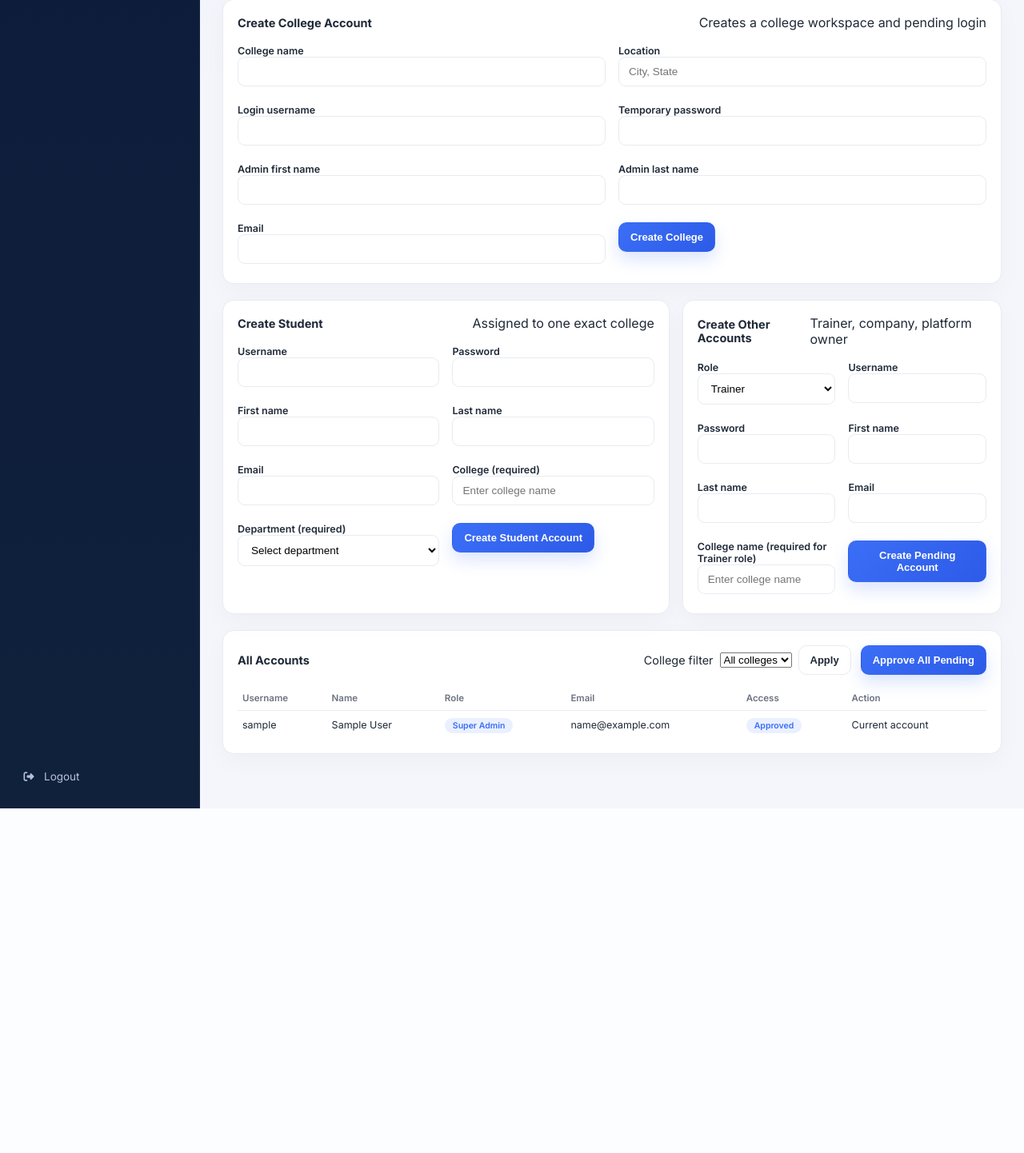
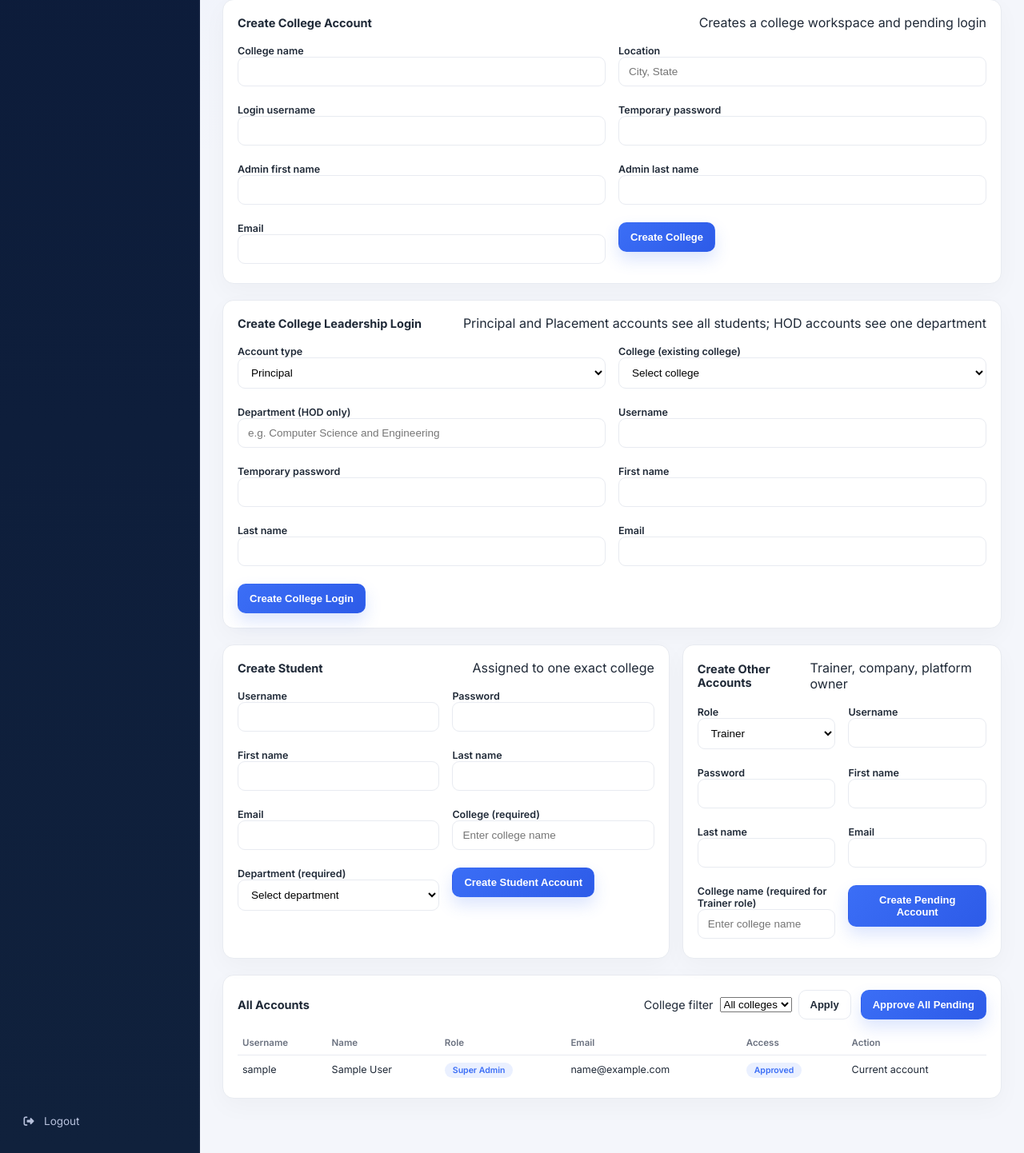
Before and after one commit to Nikhil3537/transit-nexus, a Django app: page /admin-users/ in a window 1280 px wide. Shown: the part 366-1808 px from the top of the page at 80% size. Before the commit the page ends 1377 px from the top, so only its background shows below. Run offline with Django 5.2, Linux system fonts and the light colour scheme; the visitor is signed in with stand-in values (Sample User, id 1); data comes from the database, SQL or seed files in the repository.

Commit message:
Add scoped college account roles and fix college flows

```diff
--- a/portal/forms.py
+++ b/portal/forms.py
@@ -198,7 +198,7 @@ class CollegeProgramForm(forms.ModelForm):
 
 
 class DepartmentAttendanceForm(forms.ModelForm):
-    name = forms.ChoiceField(choices=ACADEMIC_PROGRAMME_CHOICES, label="Academic programme or department")
+    name = forms.CharField(max_length=150, label="Academic programme or department")
     custom_department = forms.CharField(
         max_length=150,
         required=False,
--- a/portal/templates/portal/admin_users.html
+++ b/portal/templates/portal/admin_users.html
@@ -44,6 +44,19 @@
     <label>Admin last name<input name="last_name"></label>
     <label>Email<input name="email" type="email"></label>
     <div><button class="btn btn-primary" type="submit">Create College</button></div>
+  </form>
+</section>
+
+<section class="panel" style="margin-top: 1rem;">
+  <div class="panel-head"><h3>Create College Leadership Login</h3><span class="muted">Principal and Placement accounts see all students; HOD accounts see one department</span></div>
+  <form method="post" class="form-grid">
+    {% csrf_token %}<input type="hidden" name="action" value="create">
+    <label>Account type<select name="role" required><option value="principal">Principal</option><option value="placement">Placement Department</option><option value="hod">Head of Department (HOD)</option></select></label>
+    <label>College <span class="muted">(existing college)</span><select name="college_name" required><option value="">Select college</option>{% for college in college_options %}<option value="{{ college }}">{{ college }}</option>{% endfor %}</select></label>
+    <label>Department <span class="muted">(HOD only)</span><input name="department" placeholder="e.g. Computer Science and Engineering"></label>
+    <label>Username<input name="username" required></label><label>Temporary password<input name="password" type="password" required></label>
+    <label>First name<input name="first_name"></label><label>Last name<input name="last_name"></label><label>Email<input name="email" type="email"></label>
+    <div><button class="btn btn-primary" type="submit">Create College Login</button></div>
   </form>
 </section>
 
--- a/portal/views.py
+++ b/portal/views.py
@@ -55,7 +55,7 @@ COLLEGE_NAV = [
     ("fa-solid fa-file-invoice-dollar", "Payments", "college_payments"),
     ("fa-solid fa-briefcase", "Placements", "college_placements"),
     ("fa-solid fa-chart-line", "Reports & Analytics", "college_reports"),
-    ("fa-solid fa-chalkboard-teacher", "Faculty Performance", "college_faculty"),
+    ("fa-solid fa-chalkboard-teacher", "Trainer Performance", "college_faculty"),
     ("fa-solid fa-book-open", "Syllabus Coverage", "college_syllabus"),
     ("fa-regular fa-bell", "Notifications", "college_notifications"),
     ("fa-solid fa-gear", "Settings", "college_settings"),
@@ -128,6 +128,26 @@ def college_account_required(view_func):
             return HttpResponseForbidden("College account access is required.")
         return view_func(request, *args, **kwargs)
     return wrapped
+
+
+def _college_workspace(request):
+    account = request.user.college_profile
+    return account.workspace or account
+
+
+def _college_account(request):
+    return request.user.college_profile
+
+
+def _college_department_scope(request):
+    account = _college_account(request)
+    if account.account_role != "hod":
+        return ""
+    return _canonical_department_name(account.department_scope)
+
+
+def _college_role_label(request):
+    return dict(CollegeProfile.ACCOUNT_ROLE_CHOICES).get(_college_account(request).account_role, "College Admin")
 
 
 def trainer_account_required(view_func):
@@ -174,6 +194,7 @@ def admin_dashboard(request):
     colleges = []
     for college in CollegeProfile.objects.select_related("user").filter(
         user__admin_profile__isnull=True, user__is_staff=False,
+        workspace__isnull=True,
     ):
         partner = partner_by_name.get(college.college_name.casefold())
         colleges.append({
@@ -263,6 +284,8 @@ PREFERRED_DEPARTMENT_ORDER = [
 
 DEPARTMENT_ALIASES = {
     "Engineering": {"Engineering", "ENG"},
+    "Computer Science and Engineering": {"Computer Science and Engineering", "CSE", "Computer Science"},
+    "Electronics and Communication Engineering": {"Electronics and Communication Engineering", "ECE", "Electronics and Communication"},
     "Arts & Commerce": {"Arts & Commerce", "Arts and Commerce", "Commerce"},
     "Pharmacy": {"Pharmacy", "Pharmcy", "B.Pharm"},
     "Allied Health Science": {"Allied Health Science", "Allied Health Sciences"},
@@ -332,6 +355,23 @@ def _unmatched_admin_student_records(profile):
         if matching_records:
             matching_records.pop(0)
     return [record for records in records_by_name.values() for record in records]
+
+
+def _dedupe_student_rows(rows):
+    """Keep one display row when the same student exists in multiple sources."""
+    unique_rows = []
+    seen = set()
+    for row in rows:
+        key = (
+            row["college_name"].strip().casefold(),
+            row["name"].strip().casefold(),
+            row["department"].strip().casefold(),
+        )
+        if key in seen:
+            continue
+        seen.add(key)
+        unique_rows.append(row)
+    return unique_rows
 
 
 def _department_summary_rows(profile):
@@ -398,12 +438,15 @@ def _department_summary_rows(profile):
             entry["attendance_classes"] += attendance.total_classes
         entry["live_assessments"] += student.assessments.count()
 
-    for records in admin_records_by_name.values():
-        for record in records:
-            department_name = _canonical_department_name(record.department) or "Unassigned"
-            entry = get_entry(department_name)
-            entry["live_students"] += 1
-            entry["performance_values"].append(float(record.performance_pct or 0))
+    # Admin records are a fallback for imported students. Once a live student
+    # account exists, unmatched records must not create phantom departments.
+    if not profile.student_accounts.exists():
+        for records in admin_records_by_name.values():
+            for record in records:
+                department_name = _canonical_department_name(record.department) or "Unassigned"
+                entry = get_entry(department_name)
+                entry["live_students"] += 1
+                entry["performance_values"].append(float(record.performance_pct or 0))
 
     for student in profile.students.all():
         department_name = _canonical_department_name(student.department)
@@ -449,14 +492,18 @@ def _department_summary_rows(profile):
 
 @college_account_required
 def college_dashboard(request):
-    profile = request.user.college_profile
+    profile = _college_workspace(request)
     departments = _department_summary_rows(profile)
-
-    tracked_students = (
-        profile.student_accounts.count()
-        + profile.students.count()
-        + len(_unmatched_admin_student_records(profile))
-    )
+    department_scope = _college_department_scope(request)
+    if department_scope:
+        departments = [d for d in departments if _canonical_department_name(d.name) == department_scope]
+
+    scoped_accounts = profile.student_accounts.filter(department__iexact=department_scope) if department_scope else profile.student_accounts
+    scoped_students = profile.students.filter(department__iexact=department_scope) if department_scope else profile.students
+    scoped_records = _unmatched_admin_student_records(profile)
+    if department_scope:
+        scoped_records = [record for record in scoped_records if _canonical_department_name(record.department) == department_scope]
+    tracked_students = scoped_accounts.count() + scoped_students.count() + len(scoped_records)
     total_students = tracked_students or sum(d.total_students for d in departments)
     if departments:
         avg_performance = round(sum(float(d.avg_performance) * d.total_students for d in departments) / total_students, 1) if total_students else 0
@@ -497,7 +544,7 @@ def college_dashboard(request):
         "profile": profile,
         "page_title": f"{profile.college_name} — Dashboard",
         "page_subtitle": f"Academic Year: {profile.academic_year}",
-        "user_role_label": "College Admin",
+        "user_role_label": _college_role_label(request),
         **_nav_context(COLLEGE_NAV, "Dashboard", "TRANSIT NEXUS", "LEARN · ASSESS · GROW"),
         "departments": departments,
         "total_students": total_students,
@@ -595,6 +642,7 @@ def admin_colleges(request):
     colleges = []
     profiles = CollegeProfile.objects.select_related("user").filter(
         user__admin_profile__isnull=True, user__is_staff=False,
+        workspace__isnull=True,
     )
     for college in profiles:
         partner = partner_by_name.get(college.college_name.casefold())
@@ -622,6 +670,7 @@ def admin_college_detail(request, college_id):
     college = get_object_or_404(
         CollegeProfile.objects.select_related("user").filter(
             user__admin_profile__isnull=True, user__is_staff=False,
+            workspace__isnull=True,
         ),
         pk=college_id,
     )
@@ -714,6 +763,15 @@ def admin_college_detail(request, college_id):
                 "attendance_pct": None,
                 "is_account": False,
             })
+    students = _dedupe_student_rows([
+        {
+            "name": student["name"],
+            "college_name": college.college_name,
+            "department": student["department"],
+            **student,
+        }
+        for student in students
+    ])
     students.sort(key=lambda row: (
         _department_sort_key(row["department"]),
         _semester_sort_key(row["semester"]),
@@ -862,6 +920,7 @@ def admin_students(request):
                 "status": "Active",
                 "has_account": False,
             })
+    student_rows = _dedupe_student_rows(student_rows)
     student_rows.sort(key=lambda row: (
         row["college_name"].casefold(), _department_sort_key(row["department"]),
         _semester_sort_key(row["semester"]), row["name"].casefold(),
@@ -995,33 +1054,35 @@ def admin_users(request):
             password = request.POST.get("password", "")
             role = request.POST.get("role", "student")
             college_name = request.POST.get("college_name", "").strip()
+            department = request.POST.get("department", "").strip()
+            canonical_department = _canonical_department_name(department)
+            allowed_departments = set(PREFERRED_DEPARTMENT_ORDER) | set(DEPARTMENT_ALIASES)
             if not username or not password:
                 messages.error(request, "Username and password are required.")
             elif role == "college" and not college_name:
                 messages.error(request, "College name is required for a College account.")
-            elif role == "college" and CollegeProfile.objects.filter(college_name__iexact=college_name).exists():
+            elif role == "college" and CollegeProfile.objects.filter(college_name__iexact=college_name, workspace__isnull=True).exists():
                 messages.error(request, "A college account with that college name already exists.")
-            elif role in {"student", "trainer"} and not college_name:
+            elif role in {"student", "trainer", "principal", "placement", "hod"} and not college_name:
                 messages.error(request, "College name is required for a Student or Trainer account.")
             elif role == "student" and not request.POST.get("department", "").strip():
                 messages.error(request, "Department is required for a Student account.")
-            elif role == "student" and not CollegeProfile.objects.filter(college_name__iexact=college_name).exists():
+            elif role == "student" and not CollegeProfile.objects.filter(college_name__iexact=college_name, workspace__isnull=True).exists():
                 messages.error(request, "Create the college account before creating its student accounts.")
-            elif role == "student":
-                department = request.POST.get("department", "").strip()
-                canonical_department = _canonical_department_name(department)
-                allowed_departments = set(PREFERRED_DEPARTMENT_ORDER)
-                if canonical_department not in allowed_departments:
-                    messages.error(request, "Choose a valid department for the student account.")
-                    return redirect("admin_users")
-            elif role == "trainer" and not CollegeProfile.objects.filter(college_name__iexact=college_name).exists():
+            elif role == "student" and canonical_department not in allowed_departments:
+                messages.error(request, "Choose a valid department for the student account.")
+            elif role in {"trainer", "principal", "placement", "hod"} and not CollegeProfile.objects.filter(college_name__iexact=college_name, workspace__isnull=True).exists():
                 messages.error(request, "Create the college account before creating its trainer accounts.")
+            elif role == "hod" and not request.POST.get("department", "").strip():
+                messages.error(request, "Department is required for an HOD account.")
             elif User.objects.filter(username=username).exists():
                 messages.error(request, f"Username '{username}' already exists.")
             else:
-                student_college = CollegeProfile.objects.filter(college_name__iexact=college_name).first() if role == "student" else None
-                trainer_college = CollegeProfile.objects.filter(college_name__iexact=college_name).first() if role == "trainer" else None
-                student_department = canonical_department if role == "student" else ""
+                student_college = CollegeProfile.objects.filter(college_name__iexact=college_name, workspace__isnull=True).first() if role == "student" else None
+                trainer_college = CollegeProfile.objects.filter(college_name__iexact=college_name, workspace__isnull=True).first() if role == "trainer" else None
+                # Preserve the department entered by an administrator while
+                # using the canonical value only for validation and grouping.
+                student_department = department if role == "student" else ""
                 user = User.objects.create_user(
                     username=username,
                     password=password,
@@ -1045,6 +1106,14 @@ def admin_users(request):
                     PartnerCollege.objects.get_or_create(name=college_name)
                 elif role == "trainer":
                     TrainerProfile.objects.create(user=user, college=trainer_college)
+                elif role in {"principal", "placement", "hod"}:
+                    college = CollegeProfile.objects.filter(college_name__iexact=college_name, workspace__isnull=True).first()
+                    CollegeProfile.objects.create(
+                        user=user, workspace=college, account_role=role,
+                        department_scope=request.POST.get("department", "").strip() if role == "hod" else "",
+                        college_name=college.college_name, location=college.location,
+                        academic_year=college.academic_year, semester_label=college.semester_label,
+                    )
                 elif role == "company":
                     CompanyProfile.objects.create(user=user, company_name=user.get_full_name() or username)
                 elif role == "student":
@@ -1086,7 +1155,7 @@ def admin_users(request):
             role = "Super Admin"
             normalized_role = "admin"
         elif hasattr(u, "college_profile"):
-            role = "College Admin"
+            role = dict(CollegeProfile.ACCOUNT_ROLE_CHOICES).get(u.college_profile.account_role, "College Admin")
             normalized_role = "college"
         elif hasattr(u, "trainer_profile"):
             role = "Trainer"
@@ -1492,7 +1561,7 @@ def college_csv_upload(request, dataset):
                 messages.error(request, error)
             return redirect(COLLEGE_UPLOAD_PAGE[dataset])
 
-        profile = request.user.college_profile
+        profile = _college_workspace(request)
         with transaction.atomic():
             for form, _ in prepared:
                 record = form.save(commit=False)
@@ -1509,17 +1578,20 @@ def college_csv_upload(request, dataset):
 
 @college_account_required
 def college_departments(request):
-    profile = request.user.college_profile
+    profile = _college_workspace(request)
     departments = _department_summary_rows(profile)
     ctx = _page_ctx(profile, COLLEGE_NAV, "Department Overview", "Department Overview",
                     f"{len(departments)} departments", "College Admin", departments=departments)
     return render(request, "portal/college_departments.html", ctx)
 
 
-def _college_student_rows(profile):
+def _college_student_rows(profile, department_scope=""):
     rows = []
     admin_records_by_name = _admin_student_records_by_name(profile)
-    for student in StudentProfile.objects.select_related("user").filter(college=profile).order_by("user__first_name", "user__last_name", "user__username"):
+    student_accounts = StudentProfile.objects.select_related("user").filter(college=profile)
+    if department_scope:
+        student_accounts = student_accounts.filter(department__iexact=department_scope)
+    for student in student_accounts.order_by("user__first_name", "user__last_name", "user__username"):
         student_name = (student.user.get_full_name() or student.user.username).strip().casefold()
         matching_records = admin_records_by_name.get(student_name, [])
         matching_record = matching_records.pop(0) if matching_records else None
@@ -1536,7 +1608,10 @@ def _college_student_rows(profile):
             "username": student.user.username,
             "email": student.user.email or "—",
         })
-    for record in profile.students.all():
+    manual_students = profile.students.all()
+    if department_scope:
+        manual_students = manual_students.filter(department__iexact=department_scope)
+    for record in manual_students:
         rows.append({
             "pk": record.pk,
             "name": record.name,
@@ -1552,7 +1627,7 @@ def _college_student_rows(profile):
 
 @college_account_required
 def college_students(request):
-    profile = request.user.college_profile
+    profile = _college_workspace(request)
     account_form = CollegeStudentAccountForm()
     if request.method == "POST" and request.POST.get("action") == "create_account":
         account_form = CollegeStudentAccountForm(request.POST)
@@ -1576,7 +1651,7 @@ def college_students(request):
                 )
             messages.success(request, f"Student account '{user.username}' was created for {profile.college_name}.")
             return redirect("college_students")
-    students = _college_student_rows(profile)
+    students = _college_student_rows(profile, _college_department_scope(request))
     raw_department_options = {_canonical_department_name(student["department"]) for student in students if student["department"] != "—" and student["department"]}
     department_options = sorted(raw_department_options, key=_department_sort_key)
     selected_department = _canonical_department_name(request.GET.get("department", "").strip())
@@ -1604,7 +1679,7 @@ def college_students(request):
 
 @college_account_required
 def college_assessments(request):
-    profile = request.user.college_profile
+    profile = _college_workspace(request)
     assessments = profile.assessments.all()
     linked_tests = profile.online_tests.filter(external_url__gt="", trainer__isnull=True).all()
     external_form = CollegeExternalTestForm()
@@ -1650,7 +1725,7 @@ def college_assessments(request):
 
 @college_account_required
 def college_attendance(request):
-    profile = request.user.college_profile
+    profile = _college_workspace(request)
     departments = _department_summary_rows(profile)
     management = _college_record_context(request, profile, Department, DepartmentAttendanceForm, "college_attendance")
     if not isinstance(management, dict):
@@ -1668,7 +1743,7 @@ def college_attendance(request):
 
 @college_account_required
 def college_programs(request):
-    profile = request.user.college_profile
+    profile = _college_workspace(request)
     programs = profile.programs.all()
     edit_program = programs.filter(pk=request.GET.get("edit")).first() if request.GET.get("edit") else None
     form_values = {
@@ -1723,7 +1798,7 @@ def college_programs(request):
 
 @college_account_required
 def college_payments(request):
-    profile = request.user.college_profile
+    profile = _college_workspace(request)
     invoices = AdminInvoice.objects.filter(college_name__iexact=profile.college_name).order_by("-issued_date")
     record_id = request.POST.get("record_id", "").strip() if request.method == "POST" else request.GET.get("edit", "")
     edit_invoice = invoices.filter(pk=record_id).first() if record_id else None
@@ -1753,7 +1828,7 @@ def college_payments(request):
 
 @college_account_required
 def college_placements(request):
-    profile = request.user.college_profile
+    profile = _college_workspace(request)
     placements = profile.placements.all()
     management = _college_record_context(request, profile, PlacementRecord, PlacementRecordForm, "college_placements")
     if not isinstance(management, dict):
@@ -1768,7 +1843,7 @@ def college_placements(request):
 
 @college_account_required
 def college_reports(request):
-    profile = request.user.college_profile
+    profile = _college_workspace(request)
     quick_reports = profile.quick_reports.all()
     management = _college_record_context(request, profile, CollegeQuickReport, CollegeQuickReportForm, "college_reports")
     if not isinstance(management, dict):
@@ -1781,21 +1856,21 @@ def college_reports(request):
 
 @college_account_required
 def college_faculty(request):
-    profile = request.user.college_profile
+    profile = _college_workspace(request)
     faculty = profile.faculty.all()
     syllabus_coverage = profile.syllabus_coverage.all()
     management = _college_record_context(request, profile, Faculty, FacultyForm, "college_faculty")
     if not isinstance(management, dict):
         return management
-    ctx = _page_ctx(profile, COLLEGE_NAV, "Faculty Performance", "Faculty Performance",
-                    f"{faculty.count()} faculty members", "College Admin", faculty=faculty,
+    ctx = _page_ctx(profile, COLLEGE_NAV, "Trainer Performance", "Trainer Performance",
+                    f"{faculty.count()} trainers", _college_role_label(request), faculty=faculty,
                     syllabus_coverage=syllabus_coverage, csv_dataset="faculty", **management)
     return render(request, "portal/college_faculty.html", ctx)
 
 
 @college_account_required
 def college_syllabus(request):
-    profile = request.user.college_profile
+    profile = _college_workspace(request)
     coverage = profile.syllabus_coverage.all()
     management = _college_record_context(request, profile, SyllabusCoverage, SyllabusCoverageForm, "college_syllabus")
     if not isinstance(management, dict):
@@ -1808,7 +1883,7 @@ def college_syllabus(request):
 
 @college_account_required
 def college_notifications(request):
-    profile = request.user.college_profile
+    profile = _college_workspace(request)
     notifications = profile.notifications.all()
     notifications.filter(is_read=False).update(is_read=True)
     ctx = _page_ctx(profile, COLLEGE_NAV, "Notifications", "Notifications",
@@ -1818,7 +1893,7 @@ def college_notifications(request):
 
 @college_account_required
 def college_settings(request):
-    profile = request.user.college_profile
+    profile = _college_workspace(request)
     if request.method == "POST":
         profile.college_name = request.POST.get("college_name", profile.college_name).strip()
         profile.location = request.POST.get("location", profile.location).strip()
@@ -1859,7 +1934,7 @@ def trainer_assessments(request):
     profile = request.user.trainer_profile
     assessments = profile.assessments.all()
     tests = profile.online_tests.all()
-    colleges = CollegeProfile.objects.filter(user__admin_profile__isnull=True, user__is_staff=False)
+    colleges = CollegeProfile.objects.filter(user__admin_profile__isnull=True, user__is_staff=False, workspace__isnull=True)
     schedule_form = OnlineTestForm()
     schedule_form.fields["college"].queryset = colleges
     errors = []
```
Also changed, not shown: dashboard/views.py (+23 -2 lines), portal/models.py (+9 -0 lines), portal/templates/portal/college_faculty.html (+4 -4 lines), portal/migrations/0013_collegeprofile_scoped_accounts.py (added).
